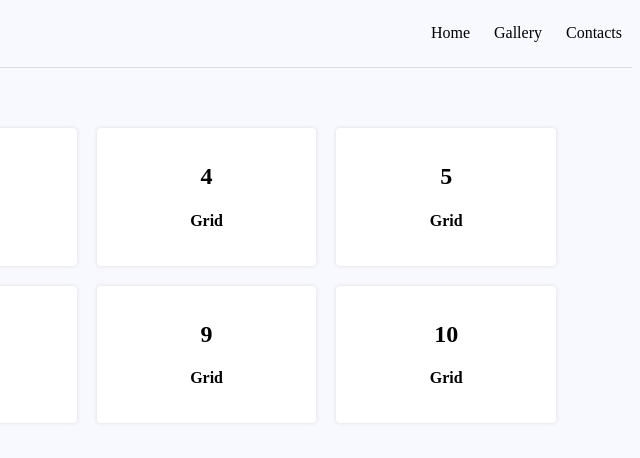
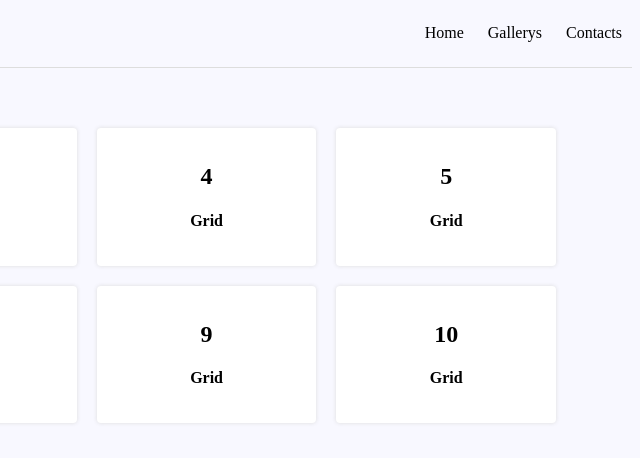
Before and after one commit to aswinananthan/jwala, a plain HTML site: page index.html in a window 1280 px wide. Shown: the full height of the page, 640-1280 px from the left. Drawn offline with Linux system fonts and the light colour scheme.

Commit message:
spell check

```diff
--- a/index.html
+++ b/index.html
@@ -14,7 +14,7 @@
         <div class="menu">
             <ul>
                 <li>Home</li>
-                <li>Gallery</li>
+                <li>Gallerys</li>
                 <li>Contacts</li>
             </ul>
         </div>
```
